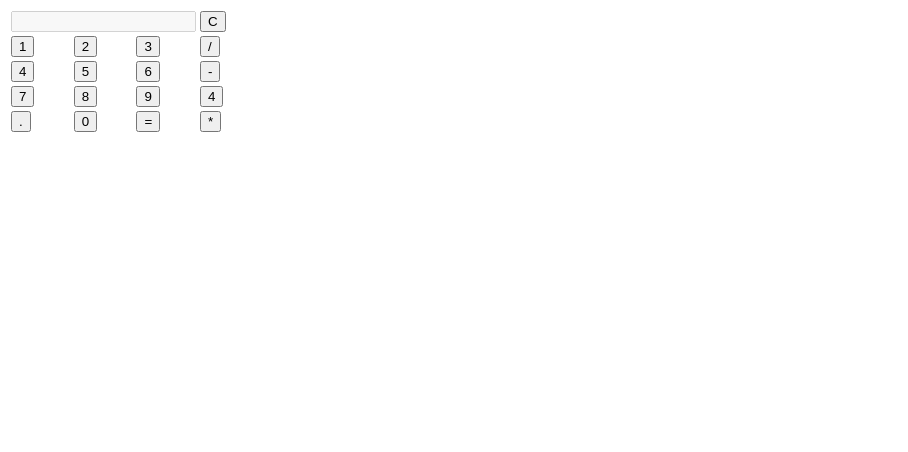
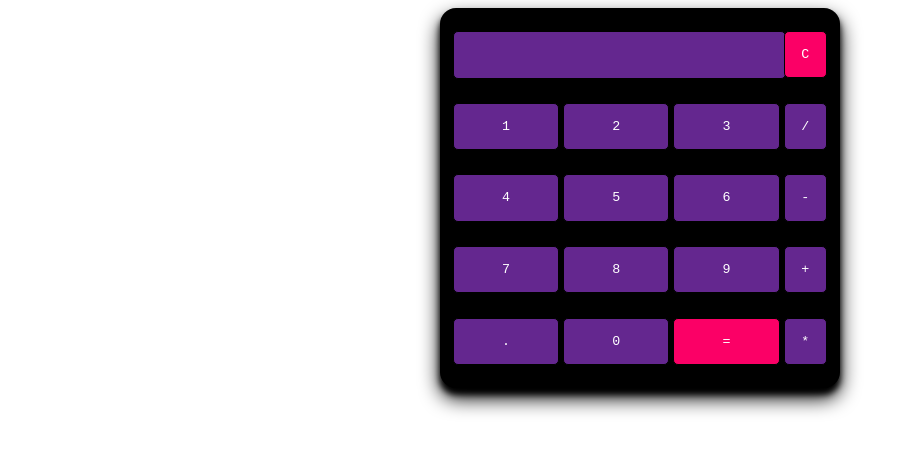
Before and after one commit to cauapabl0/calculator, a plain HTML site: page index.html in a window 1280 px wide. Shown: the whole page, without its empty margins (0-908 px from the left). Drawn offline with Linux system fonts and the light colour scheme.

Commit message:
styles.css and app.js finished

```diff
--- a/css/styles.css
+++ b/css/styles.css
@@ -0,0 +1,42 @@
+.calculator {
+    table-layout: center;
+    padding: 10px;
+    border-radius: 1em;
+    height: 380px;
+    width: 400px;
+    margin: auto;
+    background-color: black;
+    box-shadow: rgba(0, 0, 0, 10) 0px 10px 20px, rgba(0, 0, 0, 23) 0px 6px 6px;
+}
+
+.display-box{
+    font-family: 'Courier New', Courier, monospace;
+    background-color: #64278f;
+    border: solid black 0.5px;
+    color: black;
+    border-radius: 5px;
+    width: 100%;
+    height: 65%;
+}
+
+#btn {
+    background-color: #fb0066;
+}
+
+input[type=button] {
+    font-family: 'Courier New', Courier, monospace;
+    background-color: #64278f;
+    color: white;
+    border: solid black 0.5px;
+    width: 100%;
+    border-radius: 5px;
+    height: 70%;
+    outline: none;
+}
+
+input:active[type=button] {
+    background: #e5e5e5;
+    -webkit-box-shadow: inset 0px 0px 5px #c1c1c1;
+    -moz-box-shadow: inset 0px 0px 5px #c1c1c1;
+    box-shadow: inset 0px 0px 5px #c1c1c1;
+}
--- a/index.html
+++ b/index.html
@@ -8,6 +8,7 @@
     </head>
 
     <body>
+
 
         <table class="calculator">
 
@@ -41,7 +42,7 @@
                 <td> <input type="button" value="7" onclick="display('7')" /> </td>
                 <td> <input type="button" value="8" onclick="display('8')" /> </td>
                 <td> <input type="button" value="9" onclick="display('9')" /> </td>
-                <td> <input type="button" value="4" onclick="display('+')" /> </td>
+                <td> <input type="button" value="+" onclick="display('+')" /> </td>
 
             </tr>
 
--- a/js/app.js
+++ b/js/app.js
@@ -0,0 +1,25 @@
+// clear all values
+
+function clearScreen() {
+
+    document.getElementById("result").value = "";
+}
+
+// display values
+
+function display(value) {
+
+    document.getElementById("result").value += value;
+}
+
+// expression and returns result
+
+function calculate() {
+
+    var p = document.getElementById("result").value;
+
+    var q = eval(p);
+
+    document.getElementById("result").value = q;
+
+}
```
